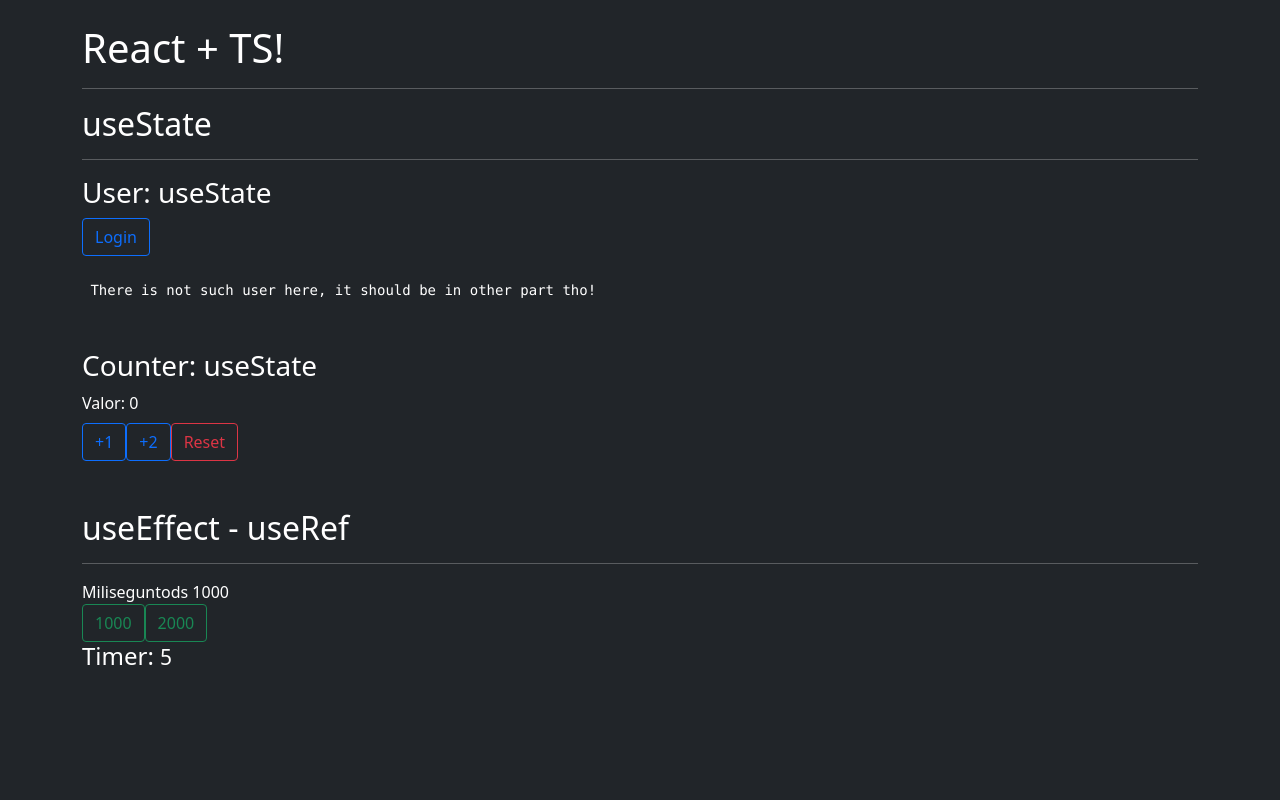
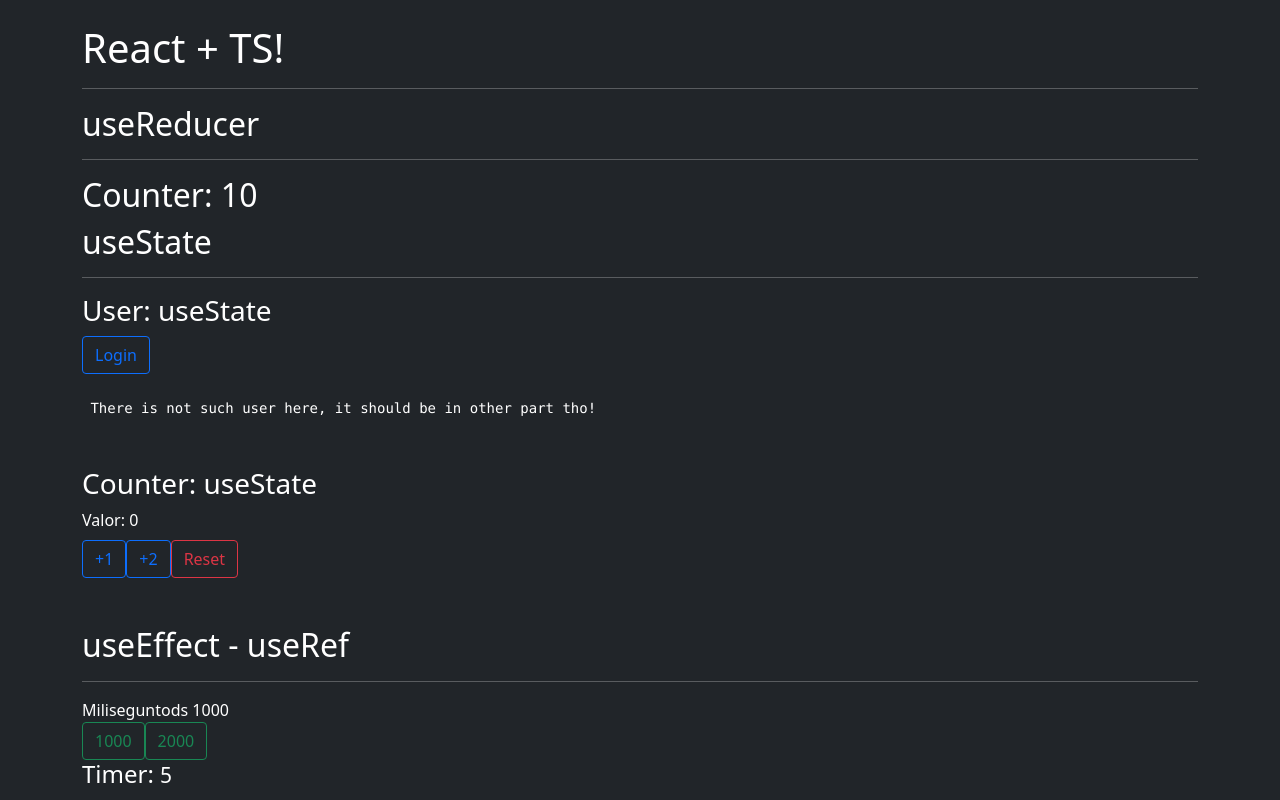
Before and after one commit to Davidcastel26/React-with-TypeScript, a React (Create React App) app in the folder mi-app/: page / in a window 1280 px wide. Built offline with nearby package versions, Linux system fonts and the light colour scheme.

Commit message:
Update App.tsx

```diff
--- a/mi-app/src/App.tsx
+++ b/mi-app/src/App.tsx
@@ -1,3 +1,4 @@
+import ContadorRed from "./components/ContadorRed";
 import Counter from "./components/Counter";
 import TimerPadre from "./components/TimerPadre";
 
@@ -8,6 +9,10 @@
     <>
       <h1 className="mt-4"> React + TS!</h1>
       <hr />
+
+      <h2> useReducer</h2>
+      <hr />
+      <ContadorRed/>
 
       <h2> useState</h2>
       <hr />
```
